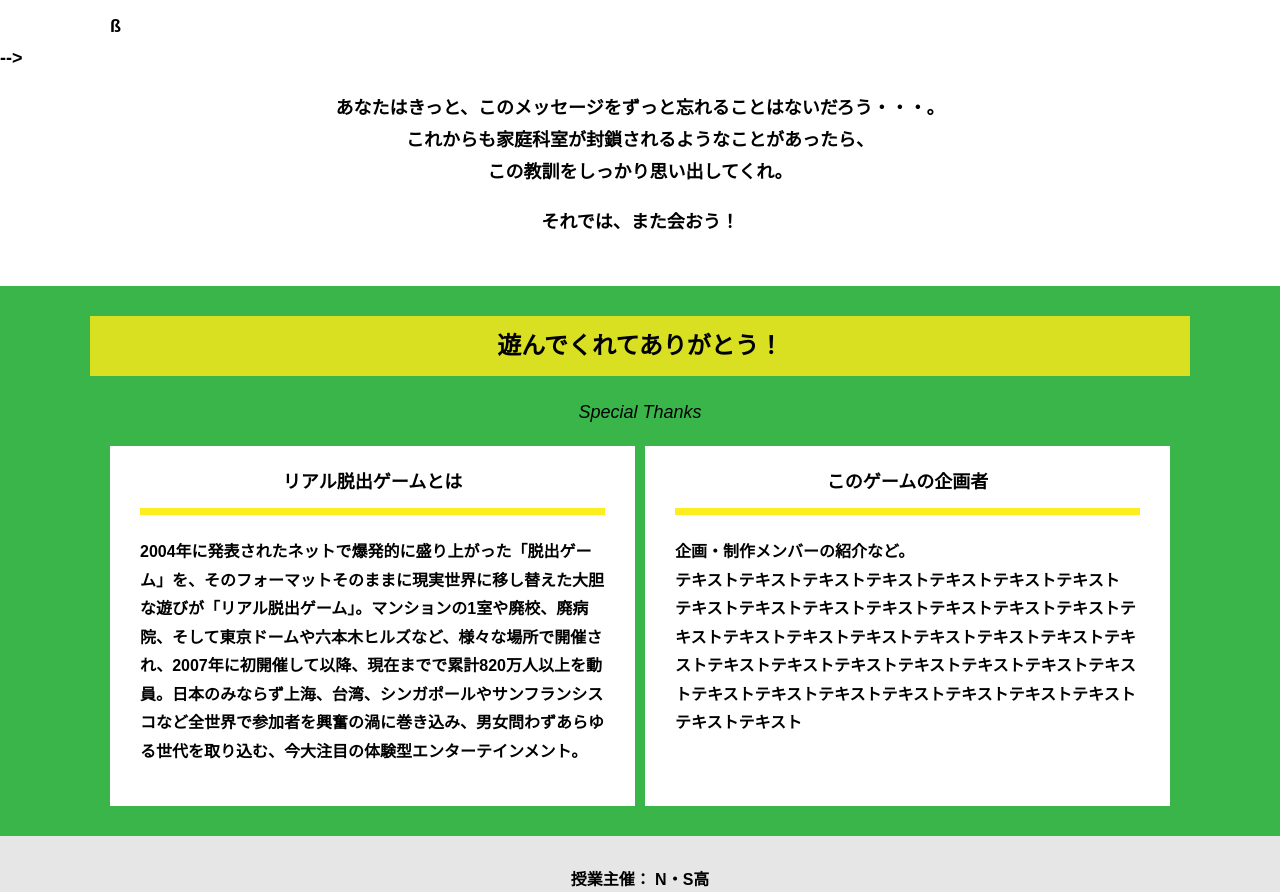
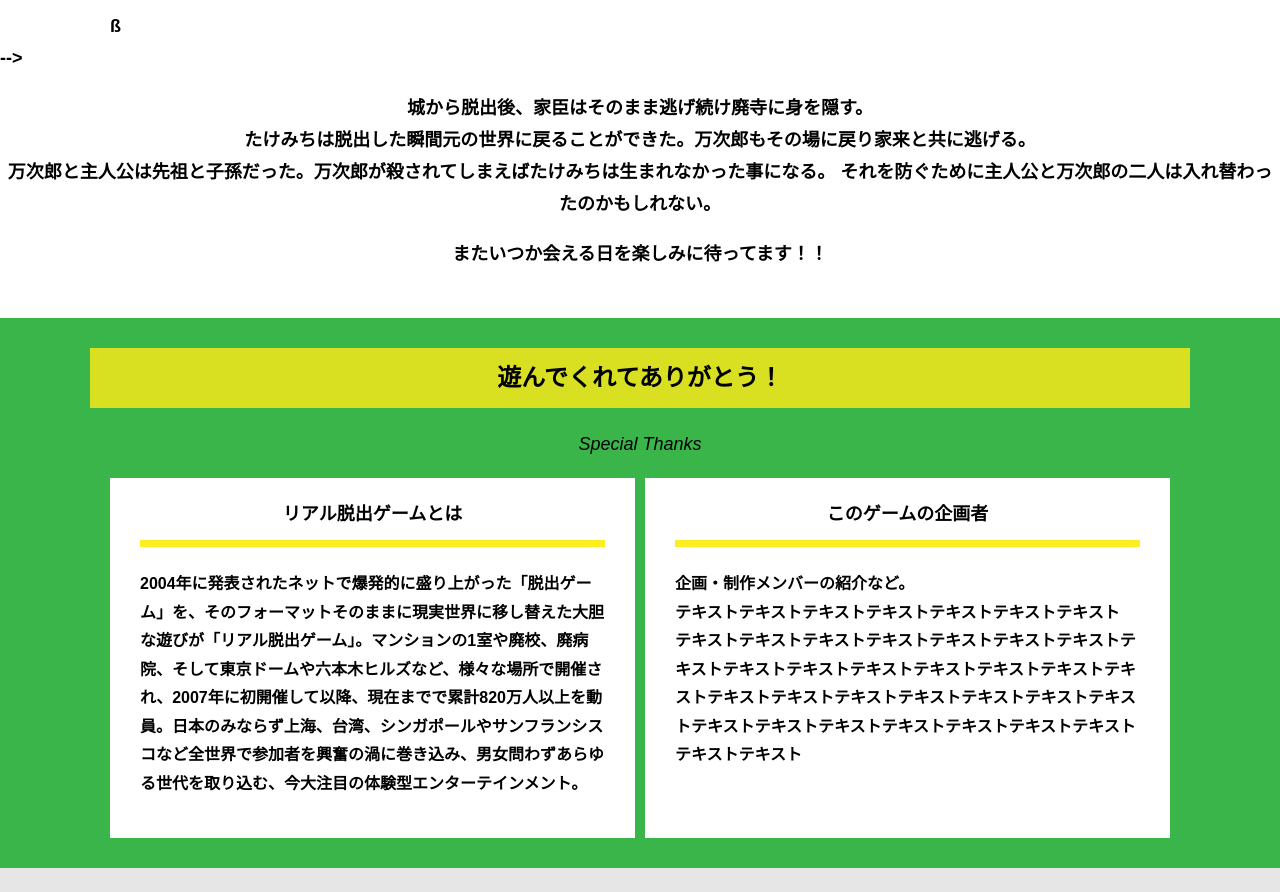
Before and after one commit to Anubis812/alfa-yokohama-G-7, a plain HTML site: page final.html in a window 1280 px wide. Shown: the part 1182-2074 px from the top of the page. Drawn offline with Linux system fonts and the light colour scheme.

Commit message:
Update final.html

```diff
--- a/final.html
+++ b/final.html
@@ -44,10 +44,11 @@ Youtube貼り付けここまで-->
           ß
       </div>
          -->
-        <p class="text-center">あなたはきっと、このメッセージをずっと忘れることはないだろう・・・。<br>
-          これからも家庭科室が封鎖されるようなことがあったら、<br>
-          この教訓をしっかり思い出してくれ。</p>
-        <p class="text-center">それでは、また会おう！</p>
+        <p class="text-center">城から脱出後、家臣はそのまま逃げ続け廃寺に身を隠す。<br>
+          たけみちは脱出した瞬間元の世界に戻ることができた。万次郎もその場に戻り家来と共に逃げる。<br>
+          万次郎と主人公は先祖と子孫だった。万次郎が殺されてしまえばたけみちは生まれなかった事になる。
+          それを防ぐために主人公と万次郎の二人は入れ替わったのかもしれない。<br>
+        <p class="text-center">またいつか会える日を楽しみに待ってます！！</p>
       </div>
     </section>
     <section class="section bg-color--keycolor">
```
